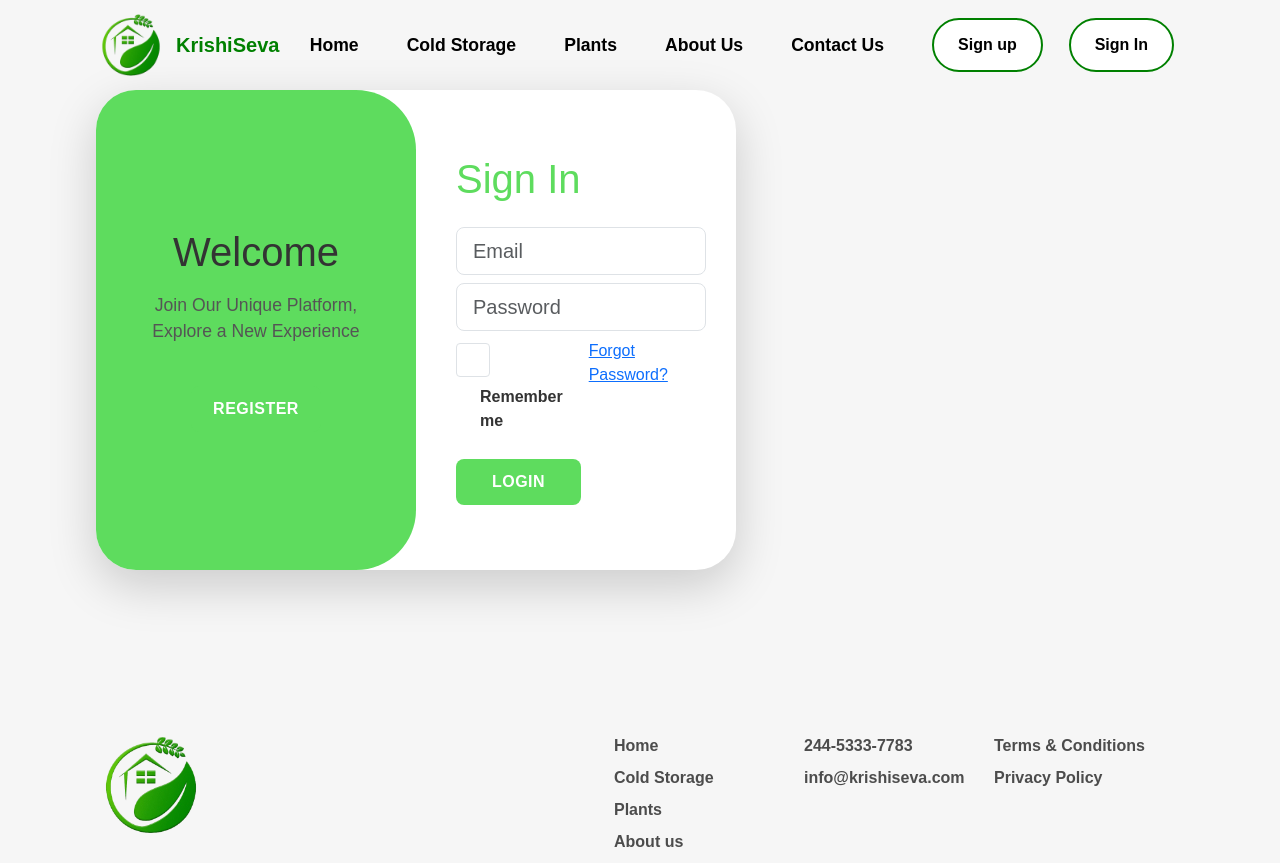
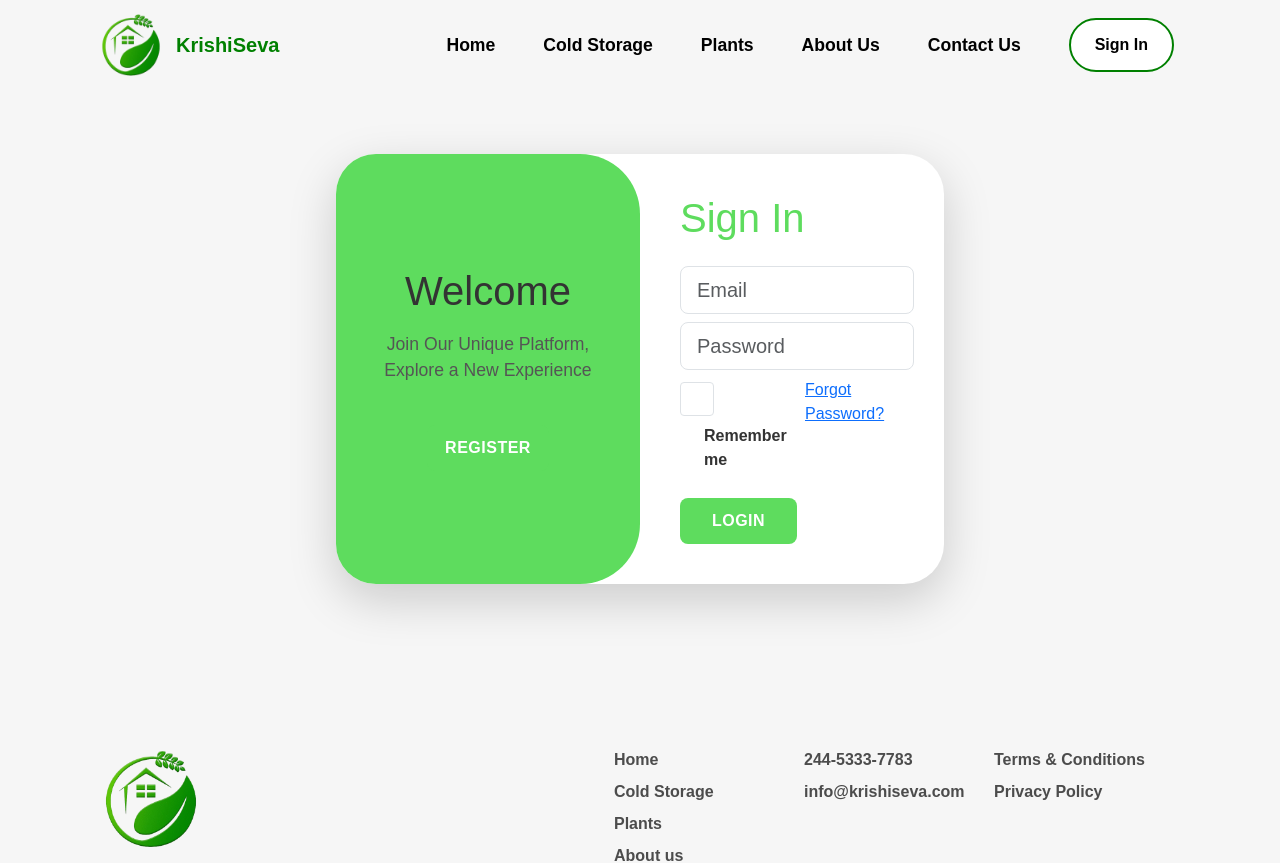
Before and after one commit to Pratham1207/KrishisevaSystem, a React app in the folder Frontend/: page /login in a window 1280 px wide. Shown: the top 863 px of the page. Built offline with nearby package versions, Linux system fonts and the light colour scheme.

Commit message:
Fix-Register_user_fix

```diff
--- a/Frontend/src/components/LoginRegister.tsx
+++ b/Frontend/src/components/LoginRegister.tsx
@@ -42,7 +42,7 @@ const LoginRegister: React.FC = () => {
     if (isLogin) {
       localStorage.setItem("token", data.token);
       alert("Login Successful!");
-      window.location.href = "/dashboard";
+      window.location.href = "/";
     } else {
       alert("Registration Successful! Please login.");
       switchContent(); // Switching to login panel after succefull Registration
--- a/Frontend/src/components/Navbar.tsx
+++ b/Frontend/src/components/Navbar.tsx
@@ -11,7 +11,7 @@ import {
   ListItemText,
   Divider,
 } from "@mui/material";
-import { Link } from "react-router-dom";
+import { Link, useNavigate } from "react-router-dom";
 
 interface MenuItem {
   text: string;
@@ -30,6 +30,12 @@ const Navbar: React.FC = () => {
     { text: "Contact Us", path: "/contact-us" },
   ];
 
+  const navigate = useNavigate();
+
+  const handleSignIn = () => {
+    navigate("/login");
+  };
+
   return (
     <nav className="navbar">
       <div className="nav-logo-container">
@@ -42,8 +48,9 @@ const Navbar: React.FC = () => {
             {item.text}
           </Link>
         ))}
-        <button className="primary-button">Sign up</button>
-        <button className="primary-button">Sign In</button>
+        <button className="primary-button" onClick={handleSignIn}>
+          Sign In
+        </button>
       </div>
       <div className="navbar-menu-container">
         <HiOutlineBars3 onClick={() => setOpenMenu(true)} />
--- a/Frontend/src/style.css
+++ b/Frontend/src/style.css
@@ -15,11 +15,12 @@ body {
 .content {
   background-color: #fff;
   border-radius: 40px;
+  /* max-width: 100%; */
+  /* min-height: 480px; */
+  overflow: hidden;
   position: relative;
-  overflow: hidden;
-  width: 50vw;
-  min-height: 480px;
-  max-width: 100%;
+  /* width: 50vw; */
+  margin: 4rem 15rem;
 }
 
 .content button {
```
Also changed, not shown: 1 other file (tests, documents, lock files or other folders).
